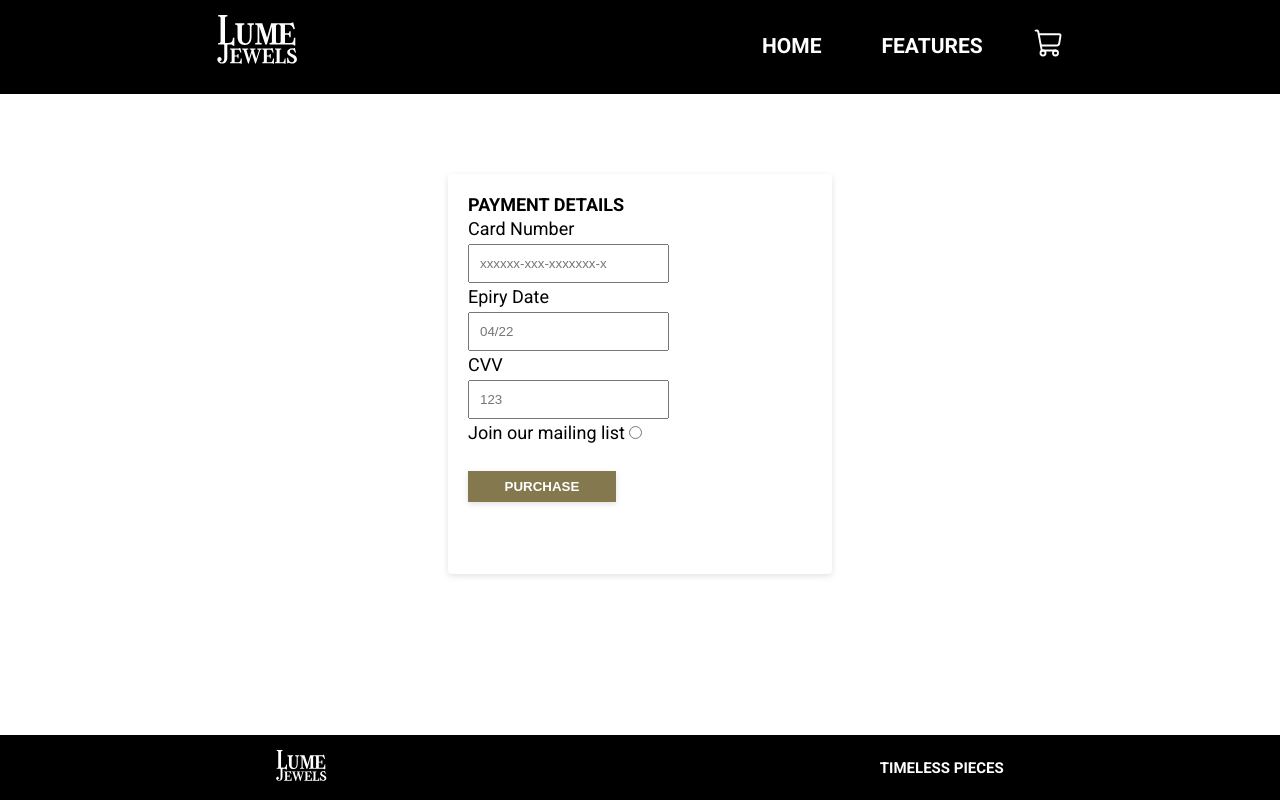
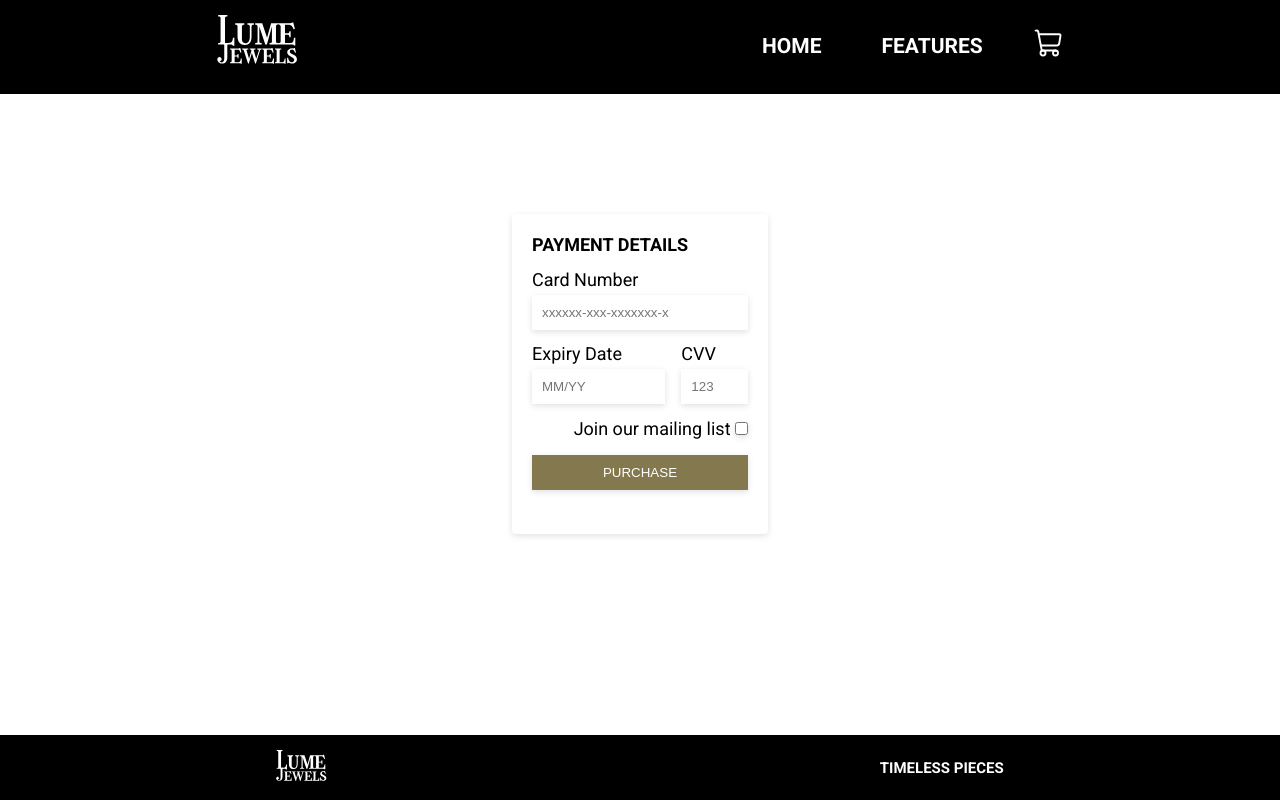
Before and after one commit to oeprxc/lume-jewels, a React (Vite) app: page /checkout in a window 1280 px wide. Built offline with nearby package versions, Linux system fonts and the light colour scheme.

Commit message:
Place expiry and CVV fileds side by side in a flex row, style Purchase button.

```diff
--- a/src/Pages/Checkout.css
+++ b/src/Pages/Checkout.css
@@ -11,8 +11,8 @@ label {
 }
 
 .checkOutCard {
-  width: 30%;
-  height: 50vh;
+  width: 20%;
+  height: 40vh;
   padding: 2rem;
   box-shadow: 0px 2px 6px rgba(0, 0, 0, 0.12);
   border-radius: 0.4rem;
@@ -28,16 +28,64 @@ label {
 
 input {
   padding: 1rem;
+  border: none;
+  box-shadow: 0px 2px 6px rgba(0, 0, 0, 0.12);
 }
 
 #purchaseBtn {
   background-color: var(--btn-secondary-bg);
   color: var(--text-secondary);
-  padding: 8px 24px;
+  padding: 10px 24px;
   cursor: pointer;
-  width: 43%;
+  width: 100%;
   border: none;
-  font-weight: 600;
-  margin-top: 2.3rem;
+   font-weight: 500;
+  box-shadow: 0px 2px 6px rgba(0, 0, 0, 0.12);
+  transition: 0.3s;
+  margin-top: 1.1rem;
   box-shadow: 0px 2px 6px rgba(0, 0, 0, 0.12);
 }
+
+#purchaseBtn:hover {
+   background-color: #675d3a;
+  box-shadow: 0px 4px 10px rgba(0, 0, 0, 0.18);
+}
+
+#purchaseBtn:active {
+   transform: scale(0.95) translateY(2px);
+}
+
+.expiryCvvRow {
+  display: flex;
+  gap: 1.6rem;
+}
+
+.expiryGroup {
+  flex: 2;
+  margin-top: 1rem;
+}
+
+.cvvGroup {
+  flex: 1;
+  margin-top: 1rem;
+}
+
+.expiryCvvRow input {
+  width: 100%;
+}
+
+.cardGroup input {
+  width: 100%;
+}
+
+.checkOutFormContainer p {
+  text-align: right;
+  margin-top: 1.1rem;
+}
+#checkbox {
+  cursor: pointer;
+}
+
+.cardGroup {
+  margin-top: 1.1rem;
+}
--- a/src/Pages/Checkout.jsx
+++ b/src/Pages/Checkout.jsx
@@ -19,16 +19,25 @@ const Checkout = () => {
                     <h4>PAYMENT DETAILS</h4>
                     <div className="checkOutFormContainer">
                         <form onSubmit={handleSubmit}>
+
+                            <div className="cardGroup">
                             <label htmlFor="cardNumber">Card Number</label>
                             <input type="text" name="cardNumber" id="cardNumber" placeholder="xxxxxx-xxx-xxxxxxx-x" value={number} onChange={event => setNumber(event.target.value)} />
+                             </div>
 
-                            <label htmlFor="expiryDate">Epiry Date</label>
-                            <input type="text" name="expiryDate" id="expiryDate" placeholder="04/22" value={expiryDate} onChange={event => setExpiryDate(event.target.value)} />
+                             <div className="expiryCvvRow">
+                                <div className="expiryGroup">
+                            <label htmlFor="expiryDate">Expiry Date</label>
+                            <input type="text" name="expiryDate" id="expiryDate" placeholder="MM/YY" value={expiryDate} onChange={event => setExpiryDate(event.target.value)} />
+                            </div>
 
+                           <div className="cvvGroup">
                             <label htmlFor="cvv">CVV</label>
                             <input type="text" name="cvv" id="cvv" placeholder="123" value={cvv} onChange={event => setCvv(event.target.value)} />
+                             </div>
+                            </div>
 
-                            <p>Join our mailing list <input type="radio" name="radio" id="radio" /></p>
+                            <p>Join our mailing list <input type="checkbox" name="checkbox" id="checkbox" /></p>
 
                             <button id="purchaseBtn">PURCHASE</button>
                         </form>
```
